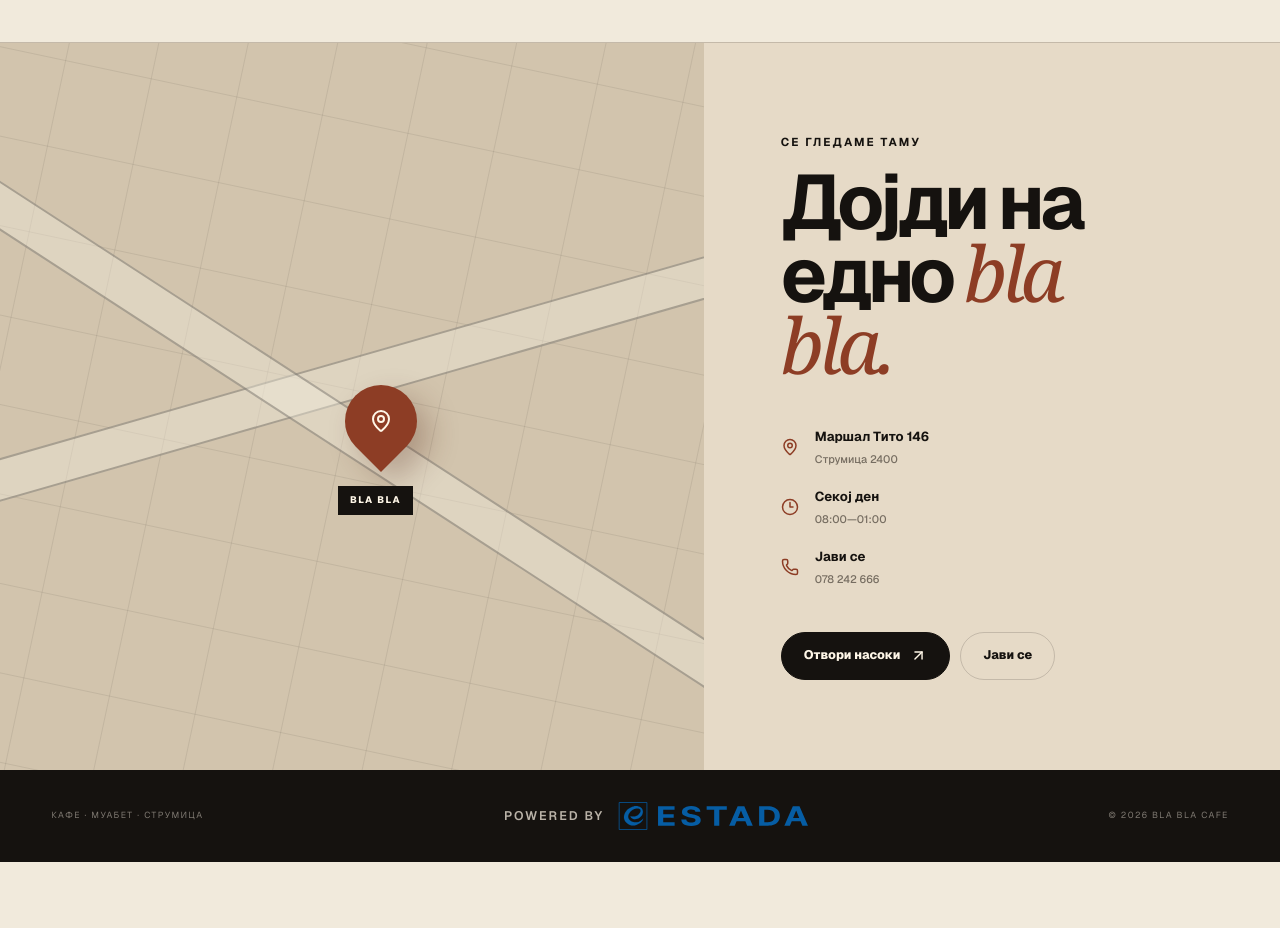
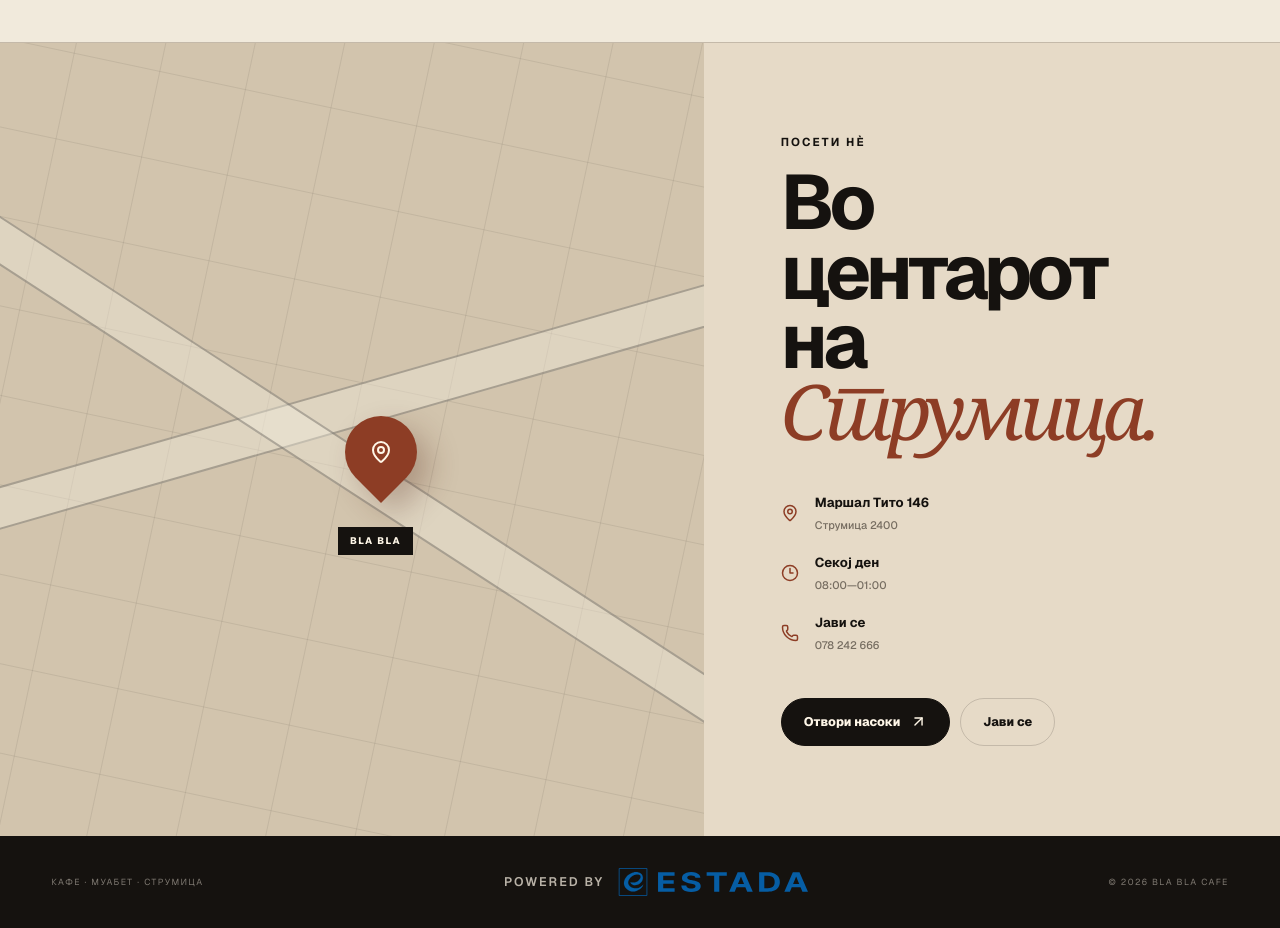
Before and after one commit to soggy8/blabla-cafe, a Next.js app: page / in a window 1280 px wide. Shown: the part 3380-4308 px from the top of the page. Before the commit the page ends 4242 px from the top, so only its background shows below. Built offline with nearby package versions, Linux system fonts and the light colour scheme; no server answers; the database is empty.

Commit message:
Replace visit section headline

```diff
--- a/app/page.tsx
+++ b/app/page.tsx
@@ -113,8 +113,8 @@ export default async function Home() {
             <span className="map-label">BLA BLA</span>
           </div>
           <div className="visit-copy">
-            <p className="eyebrow">Се гледаме таму</p>
-            <h2>Дојди на едно <em>bla bla.</em></h2>
+            <p className="eyebrow">Посети нè</p>
+            <h2>Во центарот на <em>Струмица.</em></h2>
             <ul>
               <li><MapPin /><span>Маршал Тито 146<small>Струмица 2400</small></span></li>
               <li><Clock3 /><span>Секој ден<small>08:00—01:00</small></span></li>
```
